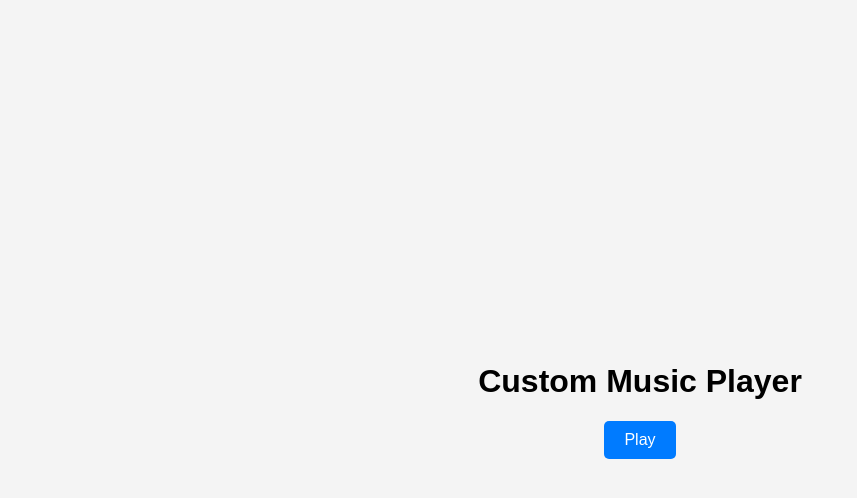
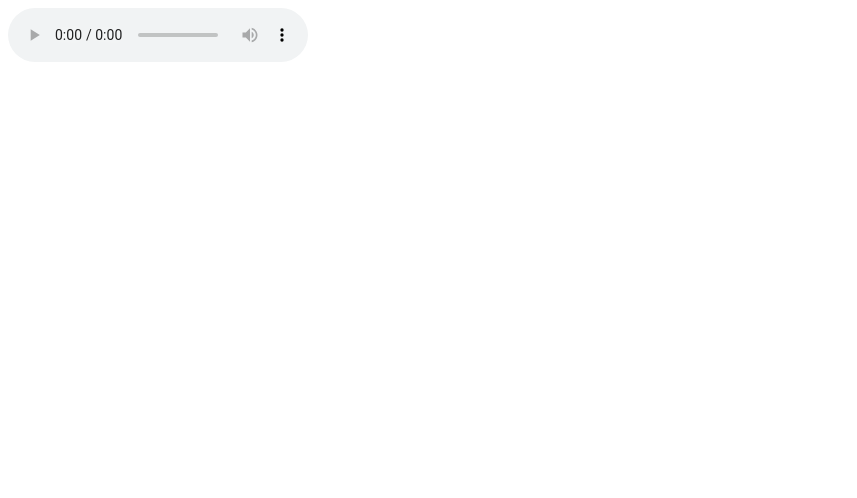
Before and after one commit to SJKkumar/Music, a plain HTML site: page index.html in a window 1280 px wide. Shown: the whole page, without its empty margins (0-857 px from the left). Drawn offline with Linux system fonts and the light colour scheme.

Commit message:
Update index.html

```diff
--- a/index.html
+++ b/index.html
@@ -3,15 +3,12 @@
 <head>
     <meta charset="UTF-8">
     <meta name="viewport" content="width=device-width, initial-scale=1.0">
-    <title>Custom Music Player</title>
-    <link rel="stylesheet" href="styles.css">
+    <title>Test Audio</title>
 </head>
 <body>
-    <div class="container">
-        <h1>Custom Music Player</h1>
-        <button id="play-pause">Play</button>
-        <audio id="audio-player" src="https://raw.githubusercontent.com/SJKkumar/Music/main/songs/Makkamishi.mp3"></audio>
-    </div>
-    <script src="scripts.js"></script>
+    <audio controls>
+        <source src="https://raw.githubusercontent.com/SJKkumar/Music/main/songs/Makkamishi.mp3" type="audio/mpeg">
+        Your browser does not support the audio element.
+    </audio>
 </body>
 </html>
```
